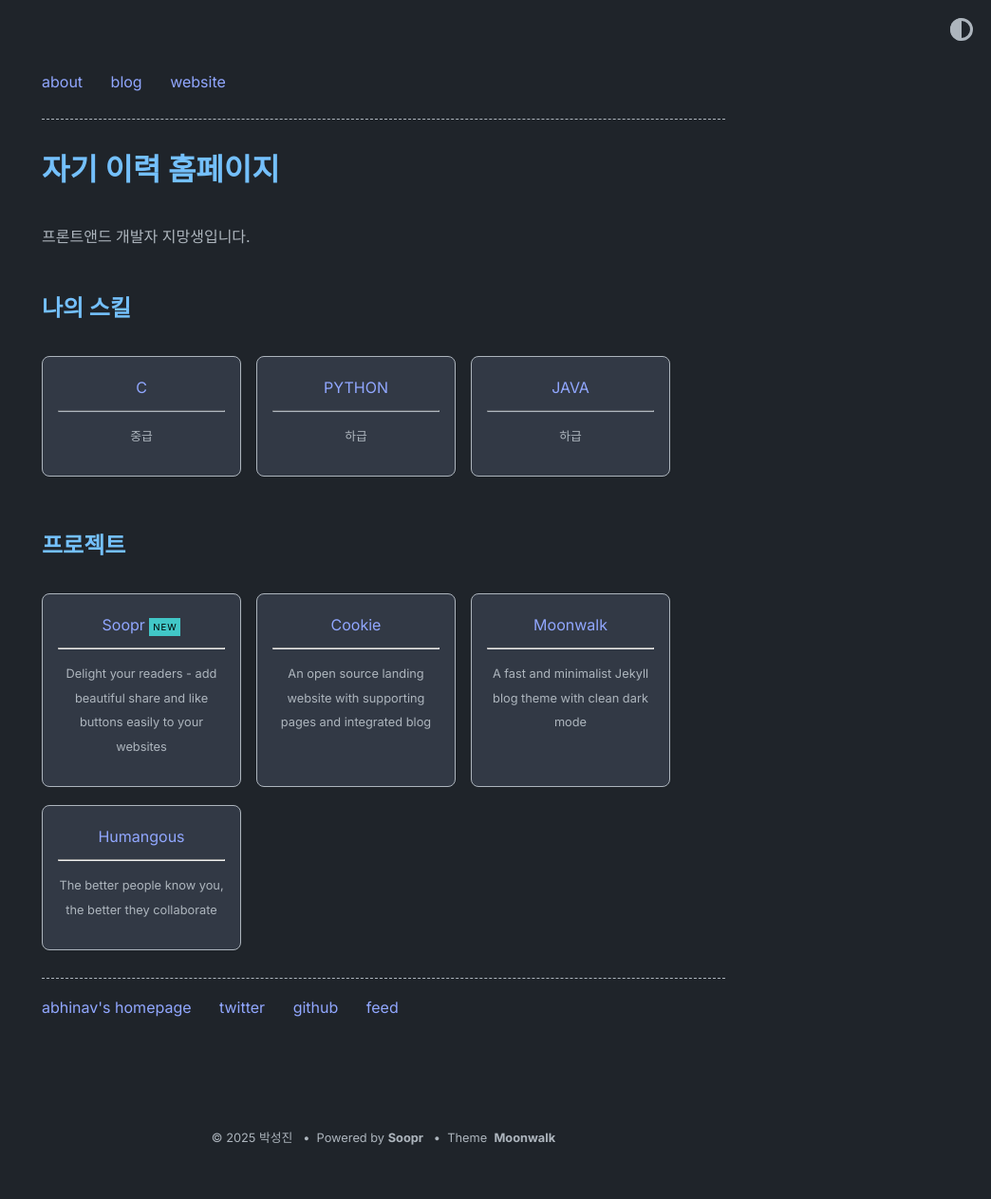
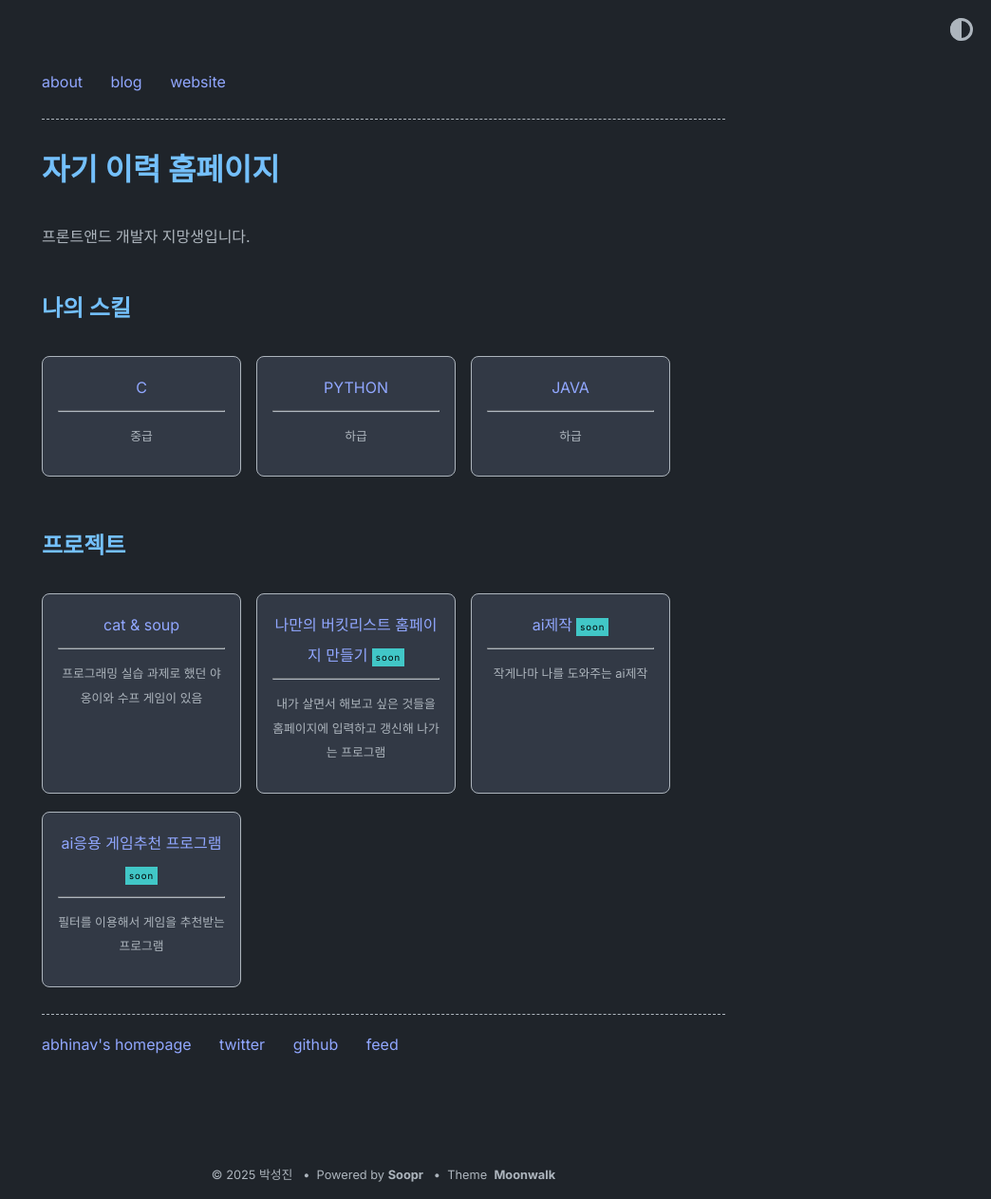
Before and after one commit to concrite/concrite1, a Jekyll site: the page built from index.md, in a window 1280 px wide. Shown: the whole page at 95% size, without its empty margins (236-1280 px from the left). Built offline with Jekyll 4.4.1, drawn with Linux system fonts in a browser that asks for light colours; before the commit the page ends 1225 px from its top, so only the background shows below that.

Commit message:
Update home.yml

```diff
--- a/_data/home.yml
+++ b/_data/home.yml
@@ -19,22 +19,20 @@ project_entries:
     desc: 하급
 
 old_project_entries:
-  - title: Soopr
-    url: https://www.soopr.co
-    desc: Delight your readers - add beautiful share and like buttons easily to your websites
-    highlight: NEW
+  - title: cat & soup
+    desc: 프로그래밍 실습 과제로 했던 야옹이와 수프 게임이 있음
 
-  - title: Cookie
-    url: https://github.com/abhinavs/cookie
-    desc: An open source landing website with supporting pages and integrated blog
+  - title: 나만의 버킷리스트 홈페이지 만들기
+    desc: 내가 살면서 해보고 싶은 것들을 홈페이지에 입력하고 갱신해 나가는 프로그램
+    highlight: soon
 
-  - title: Moonwalk
-    url: https://github.com/abhinavs/moonwalk
-    desc: A fast and minimalist Jekyll blog theme with clean dark mode
+  - title: ai제작
+    desc: 작게나마 나를 도와주는 ai제작
+    highlight: soon
 
-  - title: Humangous
-    url: https://www.humangous.co
-    desc: The better people know you, the better they collaborate
+  - title: ai응용 게임추천 프로그램
+    desc: 필터를 이용해서 게임을 추천받는 프로그램
+    highlight: soon
 
 footer_entries:
   - title: abhinav's homepage
```
